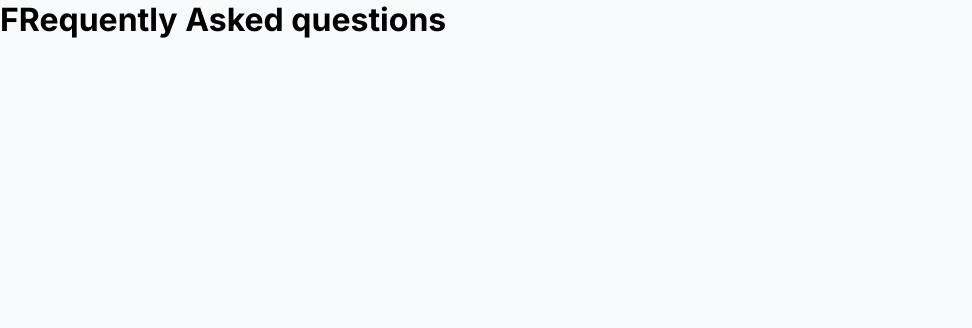
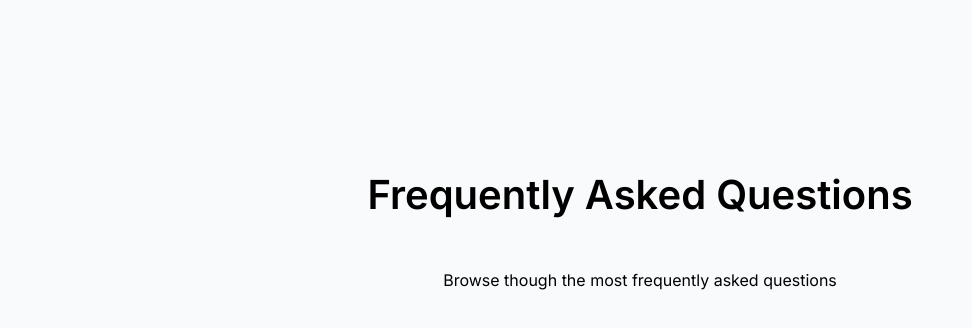
Before and after one commit to MHC32/simple-faq-master, a plain HTML site: page index.html in a window 1280 px wide. Shown: the whole page, without its empty margins (0-972 px from the left). Drawn offline with Linux system fonts and the light colour scheme.

Commit message:
header is okay

```diff
--- a/index.html
+++ b/index.html
@@ -33,15 +33,40 @@
       width: 100vw;
       background-color: #F8FAFC;
       display: flex;
+      flex-direction: column;
+      align-items: center;
+      justify-content: space-around;
     }
 
+    .header{
+      width: 100%;
+      height: 15%;
+      display: flex;
+      flex-direction: column;
+      justify-content: space-between;
+    }
+
+    h1{
+      font-size: 2.5rem;
+      font-weight: 600;
+      text-align: center;
+
+    }
+    .sub-title{
+      text-align: center;
+    }
   </style>
 </head>
 
 <body>
   <div class="container">
     <div class="header">
-      <h1>FRequently Asked questions</h1>
+      <h1>Frequently Asked Questions</h1>
+      <p class="sub-title">Browse though the most frequently asked questions</p>
+    </div>
+
+    <div class="sdection">
+
     </div>
   </div>
 </body>
```
